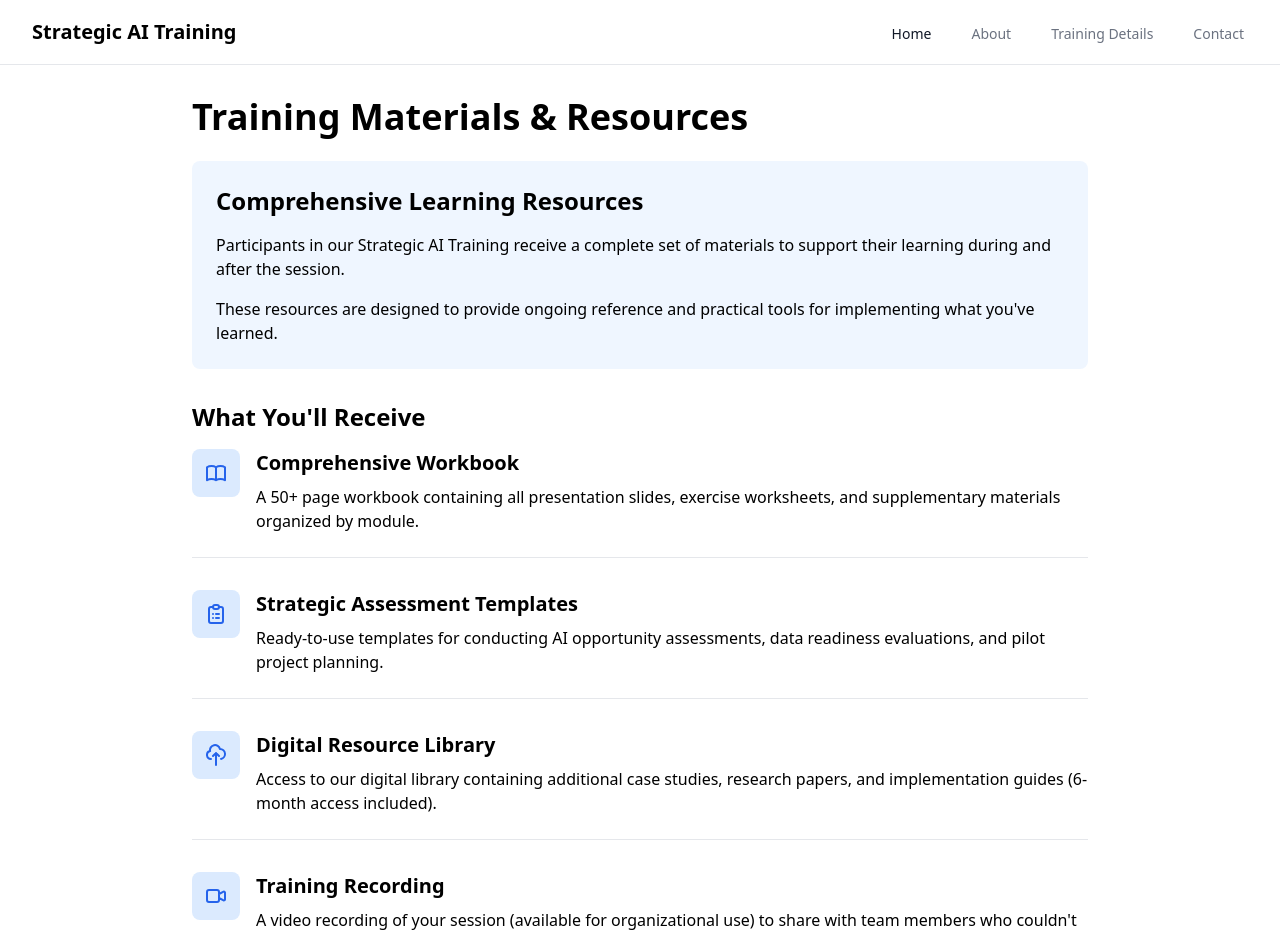
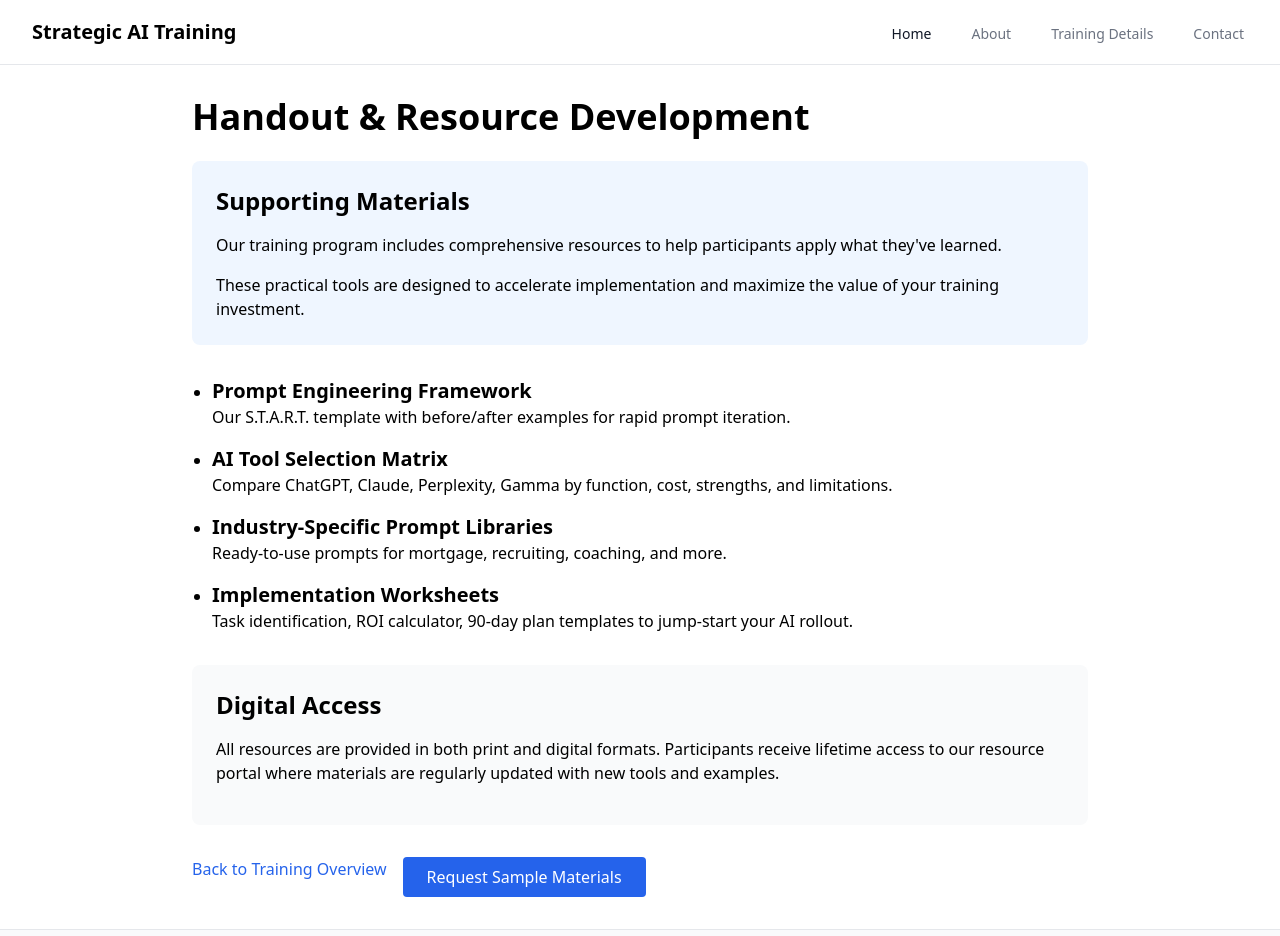
Before and after one commit to 7MinuteLife/one-day-strategic-ai, a Next.js app: page /training/one-day-strategic-ai/handout-resources in a window 1280 px wide. Shown: the top 936 px of the page. Built offline with nearby package versions, Linux system fonts and the light colour scheme.

Commit message:
Fix handout-resources page format and imports

```diff
--- a/pages/training/one-day-strategic-ai/handout-resources.tsx
+++ b/pages/training/one-day-strategic-ai/handout-resources.tsx
@@ -1,3 +1,4 @@
+// pages/training/one-day-strategic-ai/handout-resources.tsx
 import Link from 'next/link'
 import Layout from '../../../components/Layout'
 
@@ -5,77 +6,41 @@ export default function HandoutResourcesPage() {
   return (
     <Layout>
       <div className="max-w-4xl mx-auto">
-        <h1 className="text-4xl font-bold mb-6">Training Materials & Resources</h1>
+        <h1 className="text-4xl font-bold mb-6">Handout & Resource Development</h1>
 
         <div className="bg-blue-50 p-6 rounded-lg mb-8">
-          <h2 className="text-2xl font-bold mb-4">Comprehensive Learning Resources</h2>
+          <h2 className="text-2xl font-bold mb-4">Supporting Materials</h2>
           <p className="mb-4">
-            Participants in our Strategic AI Training receive a complete set of materials to support their learning during and after the session.
+            Our training program includes comprehensive resources to help participants apply what they've learned.
           </p>
           <p>
-            These resources are designed to provide ongoing reference and practical tools for implementing what you've learned.
+            These practical tools are designed to accelerate implementation and maximize the value of your training investment.
           </p>
         </div>
 
-        <h2 className="text-2xl font-bold mb-4">What You'll Receive</h2>
-
-        <div className="space-y-8 mb-8">
-          <div className="flex items-start border-b pb-6">
-            <div className="flex-shrink-0 w-12 h-12 bg-blue-100 rounded-lg flex items-center justify-center mr-4">
-              <svg xmlns="http://www.w3.org/2000/svg" className="h-6 w-6 text-blue-600" fill="none" viewBox="0 0 24 24" stroke="currentColor">
-                <path strokeLinecap="round" strokeLinejoin="round" strokeWidth={2} d="M12 6.253v13m0-13C10.832 5.477 9.246 5 7.5 5S4.168 5.477 3 6.253v13C4.168 18.477 5.754 18 7.5 18s3.332.477 4.5 1.253m0-13C13.168 5.477 14.754 5 16.5 5c1.747 0 3.332.477 4.5 1.253v13C19.832 18.477 18.247 18 16.5 18c-1.746 0-3.332.477-4.5 1.253" />
-              </svg>
-            </div>
-            <div>
-              <h3 className="text-xl font-semibold mb-2">Comprehensive Workbook</h3>
-              <p>A 50+ page workbook containing all presentation slides, exercise worksheets, and supplementary materials organized by module.</p>
-            </div>
-          </div>
-
-          <div className="flex items-start border-b pb-6">
-            <div className="flex-shrink-0 w-12 h-12 bg-blue-100 rounded-lg flex items-center justify-center mr-4">
-              <svg xmlns="http://www.w3.org/2000/svg" className="h-6 w-6 text-blue-600" fill="none" viewBox="0 0 24 24" stroke="currentColor">
-                <path strokeLinecap="round" strokeLinejoin="round" strokeWidth={2} d="M9 5H7a2 2 0 00-2 2v12a2 2 0 002 2h10a2 2 0 002-2V7a2 2 0 00-2-2h-2M9 5a2 2 0 002 2h2a2 2 0 002-2M9 5a2 2 0 012-2h2a2 2 0 012 2m-3 7h3m-3 4h3m-6-4h.01M9 16h.01" />
-              </svg>
-            </div>
-            <div>
-              <h3 className="text-xl font-semibold mb-2">Strategic Assessment Templates</h3>
-              <p>Ready-to-use templates for conducting AI opportunity assessments, data readiness evaluations, and pilot project planning.</p>
-            </div>
-          </div>
-
-          <div className="flex items-start border-b pb-6">
-            <div className="flex-shrink-0 w-12 h-12 bg-blue-100 rounded-lg flex items-center justify-center mr-4">
-              <svg xmlns="http://www.w3.org/2000/svg" className="h-6 w-6 text-blue-600" fill="none" viewBox="0 0 24 24" stroke="currentColor">
-                <path strokeLinecap="round" strokeLinejoin="round" strokeWidth={2} d="M7 16a4 4 0 01-.88-7.903A5 5 0 1115.9 6L16 6a5 5 0 011 9.9M15 13l-3-3m0 0l-3 3m3-3v12" />
-              </svg>
-            </div>
-            <div>
-              <h3 className="text-xl font-semibold mb-2">Digital Resource Library</h3>
-              <p>Access to our digital library containing additional case studies, research papers, and implementation guides (6-month access included).</p>
-            </div>
-          </div>
-
-          <div className="flex items-start">
-            <div className="flex-shrink-0 w-12 h-12 bg-blue-100 rounded-lg flex items-center justify-center mr-4">
-              <svg xmlns="http://www.w3.org/2000/svg" className="h-6 w-6 text-blue-600" fill="none" viewBox="0 0 24 24" stroke="currentColor">
-                <path strokeLinecap="round" strokeLinejoin="round" strokeWidth={2} d="M15 10l4.553-2.276A1 1 0 0121 8.618v6.764a1 1 0 01-1.447.894L15 14M5 18h8a2 2 0 002-2V8a2 2 0 00-2-2H5a2 2 0 00-2 2v8a2 2 0 002 2z" />
-              </svg>
-            </div>
-            <div>
-              <h3 className="text-xl font-semibold mb-2">Training Recording</h3>
-              <p>A video recording of your session (available for organizational use) to share with team members who couldn't attend or for refresher training.</p>
-            </div>
-          </div>
-        </div>
+        <ul className="list-disc pl-5 mb-8 space-y-4">
+          <li>
+            <h3 className="text-xl font-semibold">Prompt Engineering Framework</h3>
+            <p>Our S.T.A.R.T. template with before/after examples for rapid prompt iteration.</p>
+          </li>
+          <li>
+            <h3 className="text-xl font-semibold">AI Tool Selection Matrix</h3>
+            <p>Compare ChatGPT, Claude, Perplexity, Gamma by function, cost, strengths, and limitations.</p>
+          </li>
+          <li>
+            <h3 className="text-xl font-semibold">Industry-Specific Prompt Libraries</h3>
+            <p>Ready-to-use prompts for mortgage, recruiting, coaching, and more.</p>
+          </li>
+          <li>
+            <h3 className="text-xl font-semibold">Implementation Worksheets</h3>
+            <p>Task identification, ROI calculator, 90-day plan templates to jump-start your AI rollout.</p>
+          </li>
+        </ul>
 
         <div className="bg-gray-50 p-6 rounded-lg mb-8">
-          <h2 className="text-2xl font-bold mb-4">Post-Training Support</h2>
+          <h2 className="text-2xl font-bold mb-4">Digital Access</h2>
           <p className="mb-4">
-            All participants receive 30 days of email support following the training to address questions that arise as they begin implementing what they've learned.
-          </p>
-          <p>
-            Extended consulting support packages are available for organizations seeking ongoing guidance through their AI implementation journey.
+            All resources are provided in both print and digital formats. Participants receive lifetime access to our resource portal where materials are regularly updated with new tools and examples.
           </p>
         </div>
 
```
